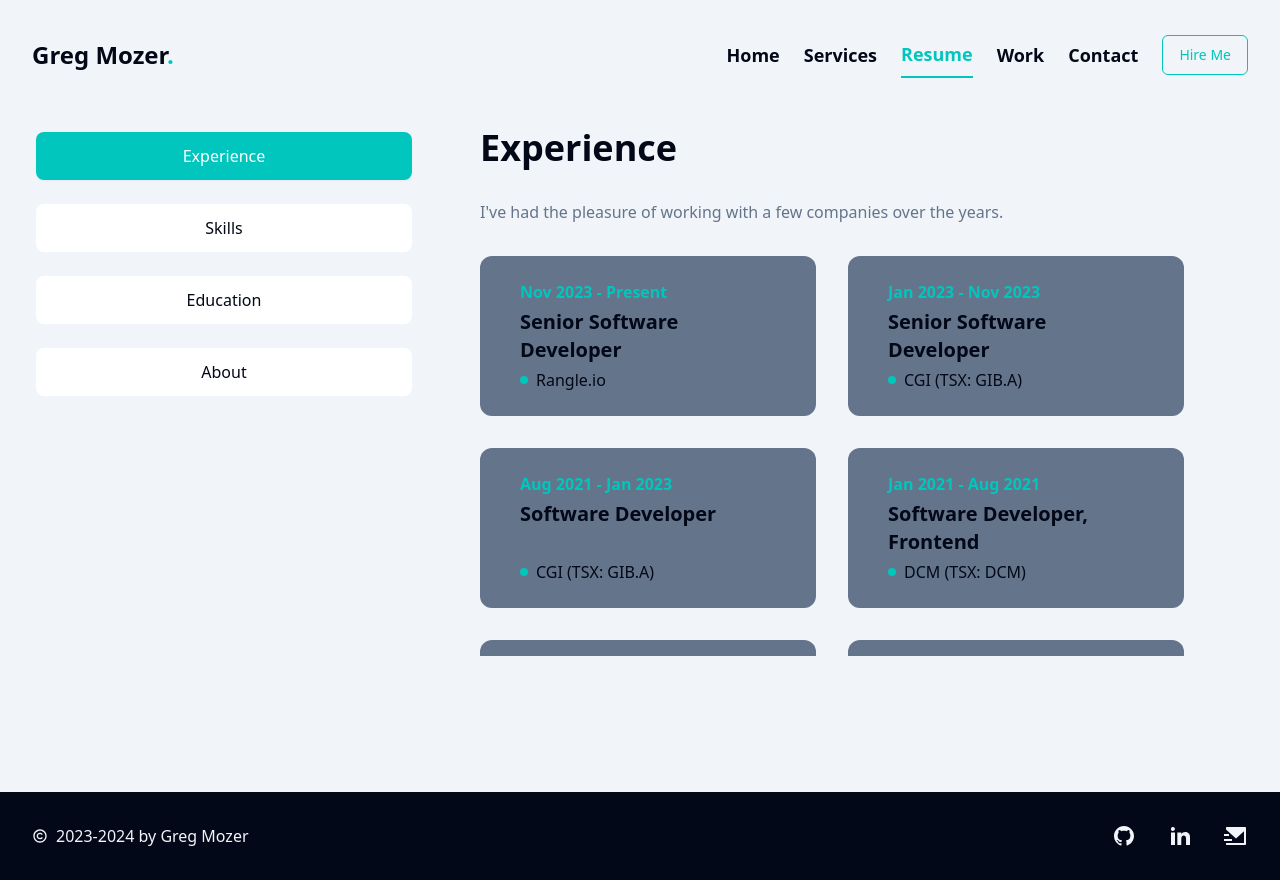
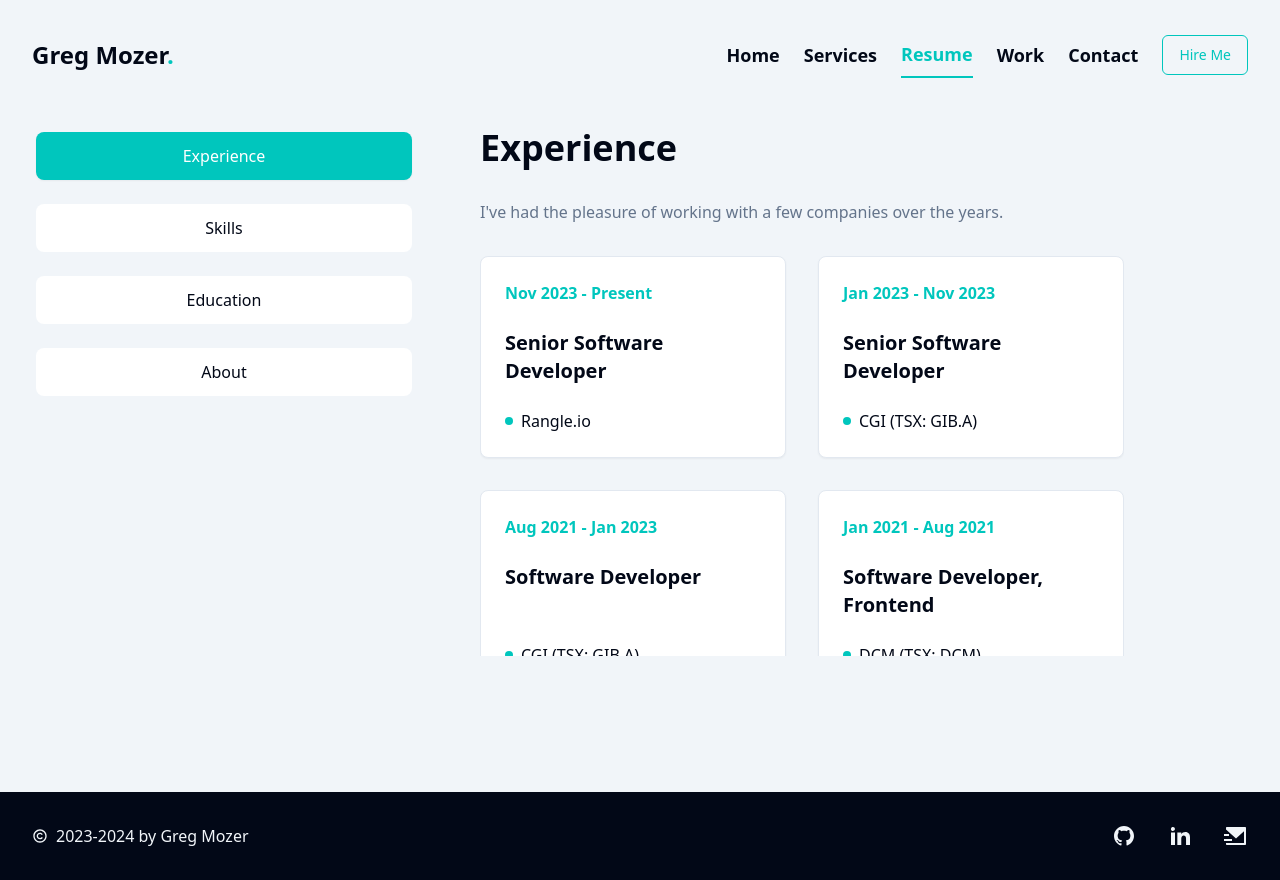
Before and after one commit to propbono/next-gmozer.ca, a Next.js app: page /resume in a window 1280 px wide. Built offline with nearby package versions, Linux system fonts and the light colour scheme.

Commit message:
refactor: use card

```diff
--- a/app/(footer)/resume/education/page.tsx
+++ b/app/(footer)/resume/education/page.tsx
@@ -1,5 +1,35 @@
+import { Card, CardContent, CardFooter, CardHeader } from "@/components/ui/card";
+import { ScrollArea } from "@/components/ui/scroll-area";
 import { TabsContent } from "@/components/ui/tabs";
+import { EDUCATION, EXPERIENCE } from "@/constants/resume";
 
 export default function Education() {
-  return <TabsContent value="education">Education</TabsContent>;
+  return (
+    <TabsContent value="education">
+      <div className="flex flex-col gap-8 text-center md:text-left">
+        <h2 className="text-4xl font-bold">{EDUCATION.title}</h2>
+        <p className="max-w-xl mx-auto md:mx-0 text-muted-foreground">{EDUCATION.description}</p>
+        <ScrollArea className="h-[400px]">
+          <div className="grid grid-cols-1 gap-8 md:grid-cols-2">
+            {EDUCATION.items.map((item, index) => (
+              <Card
+                key={`${item.institution}-${index}`}
+              >
+                <CardHeader>
+                  <span className="text-primary font-semibold">{item.duration}</span>
+                </CardHeader>
+                <CardContent>
+                  <h3 className="text-xl text-center md:text-left font-bold">{item.degree}</h3>
+                </CardContent>
+                <CardFooter className="flex flex-wrap items-center justify-center md:justify-start gap-2">
+                  <span className="rounded-full size-2 bg-primary"></span>
+                  <span>{item.institution}</span>
+                </CardFooter>
+              </Card>
+            ))}
+          </div>
+        </ScrollArea>
+      </div>
+    </TabsContent>
+  );
 }
--- a/app/(footer)/resume/page.tsx
+++ b/app/(footer)/resume/page.tsx
@@ -1,3 +1,4 @@
+import { Card, CardContent, CardFooter, CardHeader } from "@/components/ui/card";
 import { ScrollArea } from "@/components/ui/scroll-area";
 import { TabsContent } from "@/components/ui/tabs";
 import { EXPERIENCE } from "@/constants/resume";
@@ -9,21 +10,24 @@
         <h2 className="text-4xl font-bold">{EXPERIENCE.title}</h2>
         <p className="max-w-xl mx-auto md:mx-0 text-muted-foreground">{EXPERIENCE.description}</p>
         <ScrollArea className="h-[400px]">
-          <ul className="grid grid-cols-1 gap-8 md:grid-cols-2">
+          <div className="grid grid-cols-1 gap-8 md:grid-cols-2">
             {EXPERIENCE.items.map((item, index) => (
-              <li
+              <Card
                 key={`${item.company}-${index}`}
-                className=" bg-muted-foreground min-h-40 flex flex-col justify-center items-center md:items-start gap-1 rounded-xl px-10 py-6"
               >
-                <span className="text-primary font-semibold">{item.duration}</span>
-                <h3 className="text-xl max-w-64 min-h-14 text-center md:text-left font-bold">{item.position}</h3>
-                <div className="flex flex-wrap items-center gap-2">
+                <CardHeader>
+                  <span className="text-primary font-semibold">{item.duration}</span>
+                </CardHeader>
+                <CardContent>
+                  <h3 className="text-xl max-w-64 min-h-14 text-center md:text-left font-bold">{item.position}</h3>
+                </CardContent>
+                <CardFooter className="flex flex-wrap items-center justify-center md:justify-start gap-2">
                   <span className=" rounded-full size-2 bg-primary"></span>
-                  <span className="">{item.company}</span>
-                </div>
-              </li>
+                  <span>{item.company}</span>
+                </CardFooter>
+              </Card>
             ))}
-          </ul>
+          </div>
         </ScrollArea>
       </div>
     </TabsContent>
--- /dev/null
+++ b/components/ui/card.tsx
@@ -0,0 +1,79 @@
+import * as React from "react"
+
+import { cn } from "@/lib/utils"
+
+const Card = React.forwardRef<
+  HTMLDivElement,
+  React.HTMLAttributes<HTMLDivElement>
+>(({ className, ...props }, ref) => (
+  <div
+    ref={ref}
+    className={cn(
+      "rounded-lg border bg-card text-card-foreground shadow-sm",
+      className
+    )}
+    {...props}
+  />
+))
+Card.displayName = "Card"
+
+const CardHeader = React.forwardRef<
+  HTMLDivElement,
+  React.HTMLAttributes<HTMLDivElement>
+>(({ className, ...props }, ref) => (
+  <div
+    ref={ref}
+    className={cn("flex flex-col space-y-1.5 p-6", className)}
+    {...props}
+  />
+))
+CardHeader.displayName = "CardHeader"
+
+const CardTitle = React.forwardRef<
+  HTMLParagraphElement,
+  React.HTMLAttributes<HTMLHeadingElement>
+>(({ className, ...props }, ref) => (
+  <h3
+    ref={ref}
+    className={cn(
+      "text-2xl font-semibold leading-none tracking-tight",
+      className
+    )}
+    {...props}
+  />
+))
+CardTitle.displayName = "CardTitle"
+
+const CardDescription = React.forwardRef<
+  HTMLParagraphElement,
+  React.HTMLAttributes<HTMLParagraphElement>
+>(({ className, ...props }, ref) => (
+  <p
+    ref={ref}
+    className={cn("text-sm text-muted-foreground", className)}
+    {...props}
+  />
+))
+CardDescription.displayName = "CardDescription"
+
+const CardContent = React.forwardRef<
+  HTMLDivElement,
+  React.HTMLAttributes<HTMLDivElement>
+>(({ className, ...props }, ref) => (
+  <div ref={ref} className={cn("p-6 pt-0", className)} {...props} />
+))
+CardContent.displayName = "CardContent"
+
+const CardFooter = React.forwardRef<
+  HTMLDivElement,
+  React.HTMLAttributes<HTMLDivElement>
+>(({ className, ...props }, ref) => (
+  <div
+    ref={ref}
+    className={cn("flex items-center p-6 pt-0", className)}
+    {...props}
+  />
+))
+CardFooter.displayName = "CardFooter"
+
+export { Card, CardHeader, CardFooter, CardTitle, CardDescription, CardContent }
```
